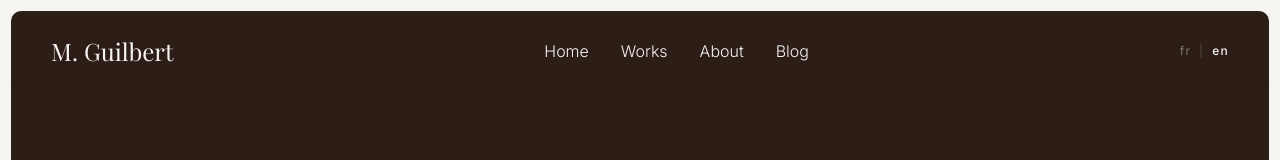
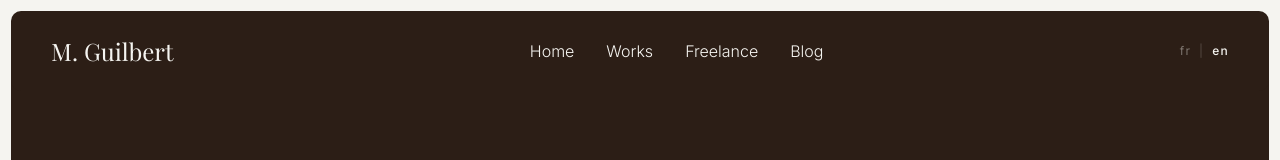
Before and after one commit to Maethik/matheoguilbert.fr, a Next.js app: page /en in a window 1280 px wide. Shown: the top 160 px of the page. Built offline with nearby package versions, Linux system fonts and the light colour scheme; a web font is replaced by a local one.

Commit message:
rewrite freelance page content and add freelance to header links

```diff
--- a/app/[locale]/_components/FreelanceSection.tsx
+++ b/app/[locale]/_components/FreelanceSection.tsx
@@ -35,9 +35,9 @@ export default function FreelanceSection({ locale }: props) {
     }, []);
 
     return (
-        <div ref={sectionRef} className="w-full flex justify-center items-center">
+        <div ref={sectionRef} className="w-full flex justify-center items-center pt-24 md:pt-36">
             <div
-                className="w-2/3 reveal flex flex-col items-start gap-6 p-8 rounded-2xl border border-brand-brown/8 bg-white/40 transition-all duration-300 cursor-default"
+                className="w-full max-w-2xl reveal flex flex-col items-start gap-8 p-10 md:p-14 rounded-2xl border border-brand-brown/8 bg-white/40 transition-all duration-300 cursor-default"
                 style={{ transitionDelay: `120ms` }}
             >
                 <div>
--- a/components/layout/Header.tsx
+++ b/components/layout/Header.tsx
@@ -19,7 +19,7 @@ export default function Header() {
     const links = [
         { text: t('home'), target: `${homePath}#home` },
         { text: t('works'), target: `${homePath}#works` },
-        { text: t('about'), target: `${homePath}#about` },
+        { text: t('freelance'), target: `${homePath}/freelance` },
         { text: t('blog'), target: `${homePath}/blog` },
     ];
 
--- a/messages/en.json
+++ b/messages/en.json
@@ -1,6 +1,7 @@
 {
     "header": {
         "home": "Home",
+        "freelance": "Freelance",
         "works": "Works",
         "about": "About",
         "blog": "Blog"
@@ -20,7 +21,7 @@
         "cta": "Read more"
     },
     "homePageFreelanceSection": {
-        "title": "You have a project you want to bring to life?",
+        "title": "You have a project or a specific need?",
         "text": "I design custom web applications, business software, and professional websites that are user-friendly, reliable, and scalable.",
         "cta": "Learn more about my freelance services"
     },
--- a/messages/fr.json
+++ b/messages/fr.json
@@ -1,6 +1,7 @@
 {
     "header": {
         "home": "Accueil",
+        "freelance": "Freelance",
         "works": "Travaux",
         "about": "À propos",
         "blog": "Blog"
@@ -20,7 +21,7 @@
         "cta": "Lire plus"
     },
     "homePageFreelanceSection": {
-        "title": "Vous avez un projet à concrétiser ?",
+        "title": "Vous avez un projet ou un besoin spécifique ?",
         "text": "Je concoit des applications web, logiciels métier et sites profressionnels sûr mesure, pensés pour être ergonomique, fiable et évolutif.",
         "cta": "Découvrir mon offre freelance"
     },
```
